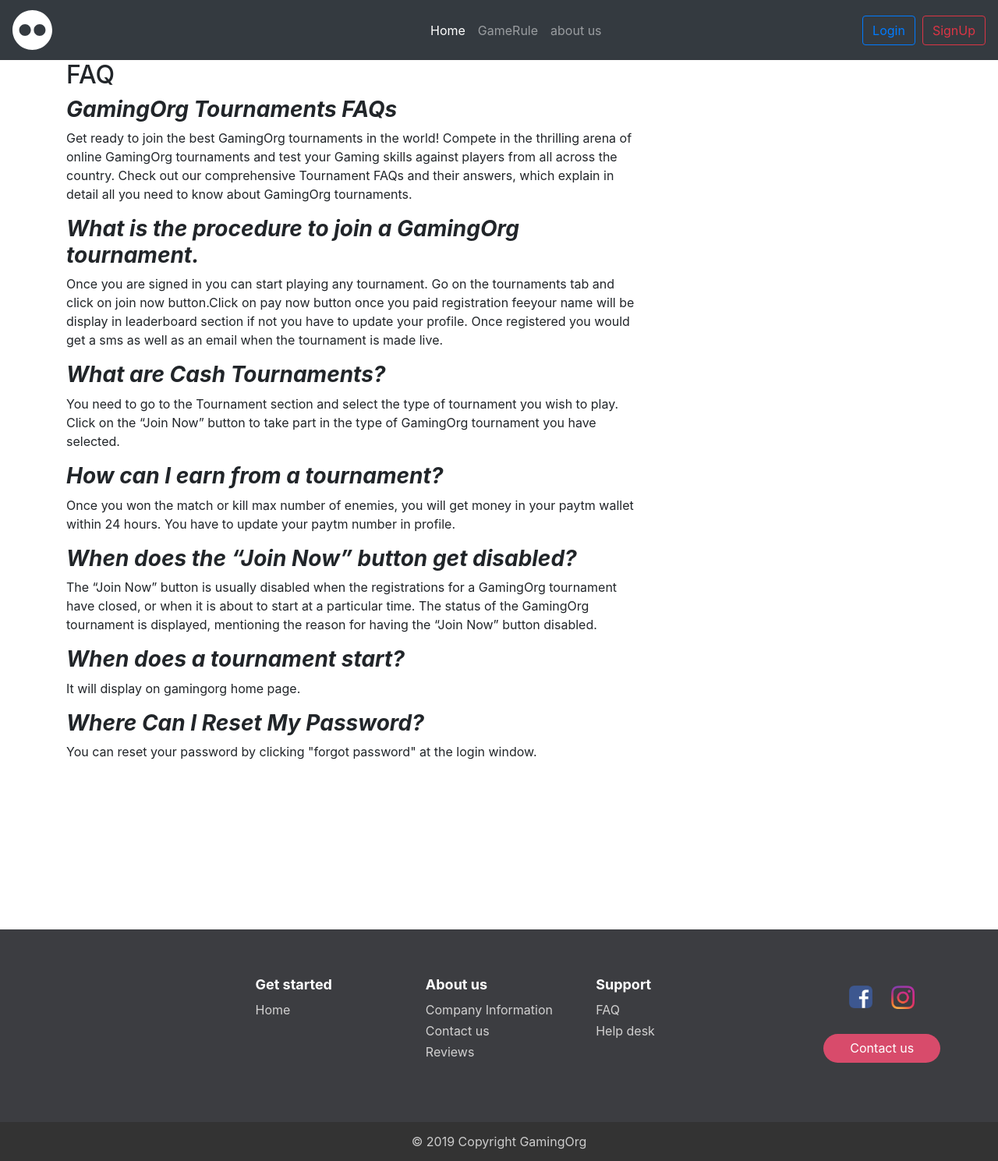
After one commit to subhash0x/pubg, a Django app: page /faq/ in a window 1280 px wide. The commit adds this page. Shown: the whole page at 78% size. Run offline with Django 3.2, Linux system fonts and the light colour scheme; some libraries are stand-ins or nearby versions.

Commit message:
faq added

```diff
--- a/blog/templates/blog/base.html
+++ b/blog/templates/blog/base.html
@@ -3,7 +3,7 @@
 <html lang="en" dir="ltr">
   <head>
     <meta charset="utf-8">
-    <meta name="viewport" content="width=device-width, initial-scale=1, shrink-to-fit=no">
+    <meta name="viewport" , initial-scale=1, shrink-to-fit=no">
     <link rel="stylesheet" href="https://stackpath.bootstrapcdn.com/bootstrap/4.2.1/css/bootstrap.min.css" integrity="sha384-GJzZqFGwb1QTTN6wy59ffF1BuGJpLSa9DkKMp0DgiMDm4iYMj70gZWKYbI706tWS" crossorigin="anonymous">
     <link rel="stylesheet" href="{% static 'blog/main.css' %}">
     <meta name="description" content="GamingOrg are are invited to PUBG Gamers to participate in online gaming tournaments at Utlimate Battle here with the biggest Chicken Dinner of 'em all! with PUBG MOBILE tournament, win paytm money">
--- /dev/null
+++ b/blog/templates/blog/faq.html
@@ -0,0 +1,38 @@
+{% extends "blog/base.html" %}
+{% load static %}
+{% block content %}
+
+
+<h2>FAQ<h2>
+
+<h3><b><i>GamingOrg Tournaments FAQs</i></b></h3>
+<p>Get ready to join the best GamingOrg tournaments in the world! Compete in the thrilling arena of online GamingOrg tournaments and test your Gaming skills against players from all across the country. Check out our comprehensive Tournament FAQs and their answers, which explain in detail all you need to know about GamingOrg tournaments.
+
+
+<h3><b><i>What is the procedure to join a GamingOrg tournament.</i></b></h3>
+<p>Once you are signed in you can start playing any tournament. Go on the tournaments tab and click on join now button.Click on pay now button once you paid registration feeyour name will be display in leaderboard section if not you have to update your profile. Once registered you would get a sms as well as an email when the tournament is made live.
+
+
+<h3><b><i>What are Cash Tournaments?</i></b></h3>
+<p>You need to go to the Tournament section and select the type of tournament you wish to play. Click on the “Join Now” button to take part in the type of GamingOrg tournament you have selected.
+
+
+<h3><b><i>How can I earn from a tournament?</i></b></h3>
+<p>Once you won the match or kill max number of enemies, you will get money in your paytm wallet within 24 hours.
+You have to update your paytm number in profile.
+
+
+<h3><b><i>When does the “Join Now” button get disabled?</i></b></h3>
+<p>The “Join Now” button is usually disabled when the registrations for a GamingOrg tournament have closed, or when it is about to start at a particular time. The status of the GamingOrg tournament is displayed, mentioning the reason for having the “Join Now” button disabled.
+
+
+<h3><b><i>When does a tournament start?</i></b></h3>
+<p>It will display on gamingorg home page.
+
+<h3><b><i>Where Can I Reset My Password?</i></b></h3>
+<p>You can reset your password by clicking "forgot password" at the login window.
+
+
+
+
+{% endblock content %}
--- a/blog/urls.py
+++ b/blog/urls.py
@@ -8,6 +8,7 @@ urlpatterns = [
     path('payment/', views.payment, name='blog-payment'),
     path('updateOrder/', views.update_order, name='update-order'),
     path('roominfo/', views.roominfo, name='update-room'),
+    path('faq/', views.faq, name='blog-faq'),
     #path('contest/', views.roominfo, name=''),
 
 ]
--- a/blog/views.py
+++ b/blog/views.py
@@ -15,6 +15,9 @@ def home(request):
 
 def about(request):
     return render(request, 'blog/about.html', {'title': 'About'})
+
+def faq(request):
+    return render(request, 'blog/faq.html', {'title': 'FAQ'})
 
 @login_required
 def seo(request):
--- a/paytm/views.py
+++ b/paytm/views.py
@@ -44,7 +44,7 @@ def payment(request):
                     'CALLBACK_URL':CALLBACK_URL,
                 }
         param_dict = data_dict
-        print(param_dict)
+        #print(param_dict)
         param_dict['CHECKSUMHASH'] = Checksum.generate_checksum(data_dict, MERCHANT_KEY)
         return render(request,"payment.html",{'paytmdict':param_dict})
     return HttpResponse("Bill Amount Could not find. ?bill_amount=10")
@@ -66,7 +66,7 @@ def response(request):
             ph = PaytmHistory.objects.create(user=order.owner, **data_dict)
             order.payment_status = data_dict['STATUS']
             order.save()
-            print(order.payment_status)
+            #print(order.payment_status)
             if order.payment_status == 'TXN_SUCCESS':
                 return redirect('/payment?id=' + str(order.game.id) + '&success=true')
             else:
```
Also changed, not shown: db.sqlite3.
